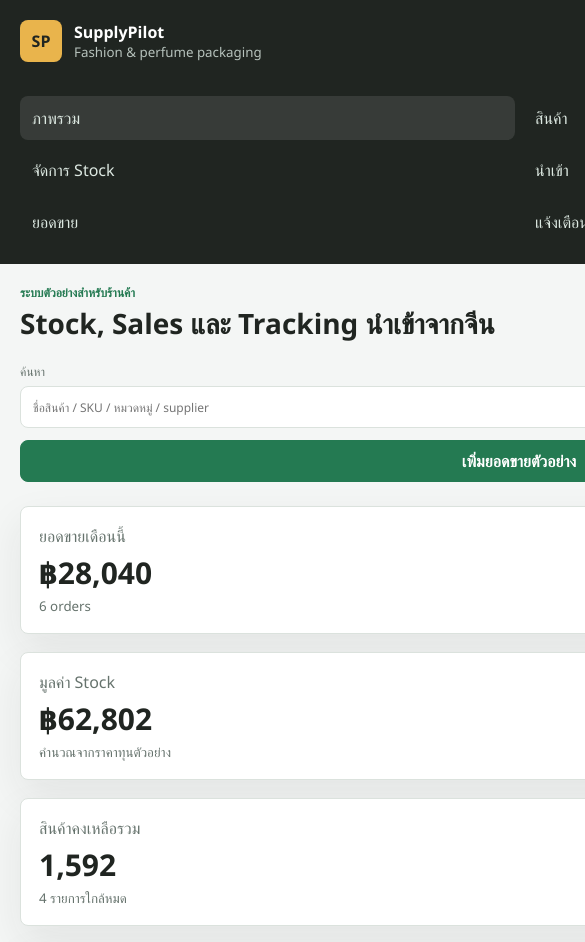
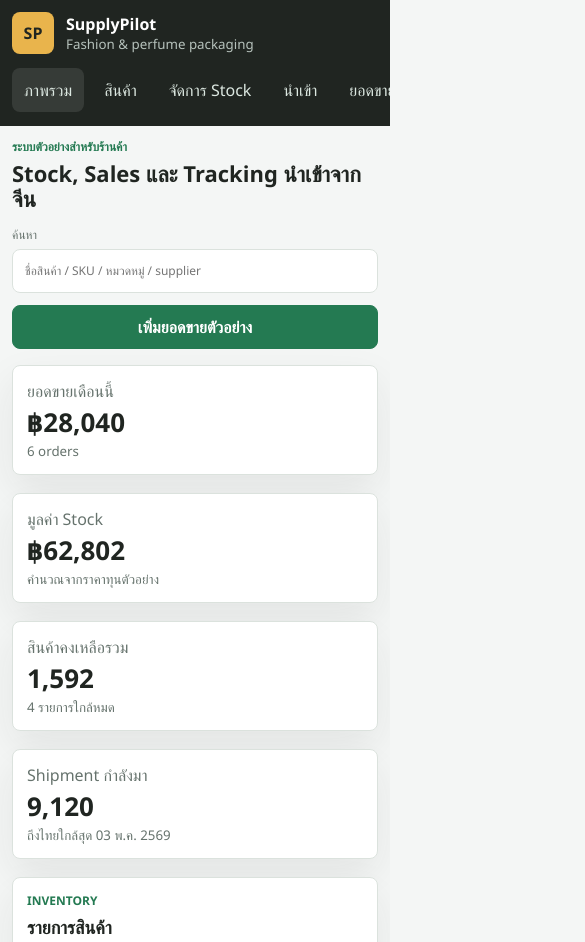
Before and after one commit to pairote1234/fashion_perfume_packaging, a website: page index.html in a window 390 px wide. Shown: the top 942 px of the page, 585 px wide, since content can reach past the window. Drawn offline with Linux system fonts and the light colour scheme; no server answers.

Commit message:
Improve mobile layout

```diff
--- a/styles.css
+++ b/styles.css
@@ -24,6 +24,7 @@ body {
   font-family: "Segoe UI", Tahoma, sans-serif;
   display: grid;
   grid-template-columns: 248px 1fr;
+  overflow-x: hidden;
 }
 
 .sidebar {
@@ -85,6 +86,7 @@ body {
   padding: 30px;
   max-width: 1540px;
   width: 100%;
+  min-width: 0;
 }
 
 .topbar,
@@ -144,6 +146,7 @@ button {
   border: 1px solid var(--line);
   border-radius: 8px;
   font: inherit;
+  max-width: 100%;
 }
 
 input,
@@ -160,6 +163,8 @@ button {
   padding: 0 16px;
   cursor: pointer;
   font-weight: 700;
+  min-width: 0;
+  white-space: normal;
 }
 
 button:hover {
@@ -170,6 +175,7 @@ button:hover {
 .content-grid {
   display: grid;
   gap: 18px;
+  min-width: 0;
 }
 
 .metrics-grid {
@@ -183,6 +189,7 @@ button:hover {
   border: 1px solid var(--line);
   border-radius: 8px;
   box-shadow: var(--shadow);
+  min-width: 0;
 }
 
 .metric-card {
@@ -219,6 +226,8 @@ button:hover {
 
 .table-wrap {
   overflow-x: auto;
+  max-width: 100%;
+  -webkit-overflow-scrolling: touch;
 }
 
 table {
@@ -299,6 +308,7 @@ th {
   background: #f9faf8;
   border: 1px solid var(--line);
   border-radius: 8px;
+  min-width: 0;
 }
 
 .alert-item strong,
@@ -355,6 +365,7 @@ th {
   padding: 16px;
   display: grid;
   gap: 12px;
+  min-width: 0;
 }
 
 .manager-card h3 {
@@ -428,6 +439,7 @@ th {
   border-radius: 8px;
   background: #fbfcfb;
   padding: 14px;
+  min-width: 0;
 }
 
 .shipment-head {
@@ -528,6 +540,32 @@ th {
   font-size: 12px;
 }
 
+.brand,
+.topbar,
+.section-head,
+.product-name,
+.alert-item,
+.seller-item,
+.sale-item,
+.shipment-head,
+.shipment-meta,
+.tracking-steps,
+label,
+td,
+th {
+  min-width: 0;
+}
+
+.brand,
+.section-head,
+.shipment-head,
+.alert-item,
+.seller-item,
+.sale-item,
+.tracking-steps div {
+  overflow-wrap: anywhere;
+}
+
 @media (max-width: 1180px) {
   body {
     grid-template-columns: 1fr;
@@ -554,9 +592,25 @@ th {
 }
 
 @media (max-width: 760px) {
+  body {
+    display: block;
+  }
+
   .app-shell,
   .sidebar {
-    padding: 20px;
+    padding: 14px;
+  }
+
+  .sidebar {
+    position: relative;
+  }
+
+  .brand {
+    margin-bottom: 14px;
+  }
+
+  .brand-mark {
+    flex: 0 0 auto;
   }
 
   .topbar,
@@ -564,6 +618,34 @@ th {
   .shipment-head {
     align-items: flex-start;
     flex-direction: column;
+  }
+
+  .topbar {
+    gap: 14px;
+    margin-bottom: 16px;
+  }
+
+  h1 {
+    font-size: 24px;
+  }
+
+  h2 {
+    font-size: 18px;
+  }
+
+  .search-box {
+    min-width: 0;
+    width: 100%;
+  }
+
+  input,
+  select,
+  button {
+    width: 100%;
+    min-height: 44px;
+    height: auto;
+    padding-top: 10px;
+    padding-bottom: 10px;
   }
 
   .top-actions,
@@ -581,6 +663,89 @@ th {
   }
 
   .nav {
-    grid-template-columns: 1fr 1fr;
+    display: flex;
+    gap: 8px;
+    margin: 0 -14px;
+    padding: 0 14px 2px;
+    overflow-x: auto;
+    -webkit-overflow-scrolling: touch;
+  }
+
+  .nav a {
+    flex: 0 0 auto;
+    white-space: nowrap;
+  }
+
+  .metric-card {
+    min-height: 110px;
+    padding: 14px;
+  }
+
+  .metric-card strong {
+    font-size: 26px;
+  }
+
+  .panel {
+    padding: 14px;
+    margin-bottom: 14px;
+  }
+
+  .table-wrap {
+    margin: 0 -14px;
+    padding: 0 14px 4px;
+  }
+
+  table {
+    min-width: 760px;
+  }
+
+  th,
+  td {
+    padding: 11px 10px;
+  }
+
+  .alert-item,
+  .seller-item,
+  .sale-item {
+    align-items: flex-start;
+  }
+
+  .qty-pill,
+  .eta-badge {
+    flex: 0 0 auto;
+  }
+
+  .tracking-actions {
+    display: grid;
+    grid-template-columns: 1fr;
+  }
+
+  .tracking-actions button {
+    min-width: 0;
+  }
+
+  .shipment-meta span {
+    max-width: 100%;
   }
 }
+
+@media (max-width: 420px) {
+  .app-shell,
+  .sidebar {
+    padding: 12px;
+  }
+
+  .nav {
+    margin: 0 -12px;
+    padding-inline: 12px;
+  }
+
+  .table-wrap {
+    margin: 0 -12px;
+    padding-inline: 12px;
+  }
+
+  h1 {
+    font-size: 22px;
+  }
+}
```
